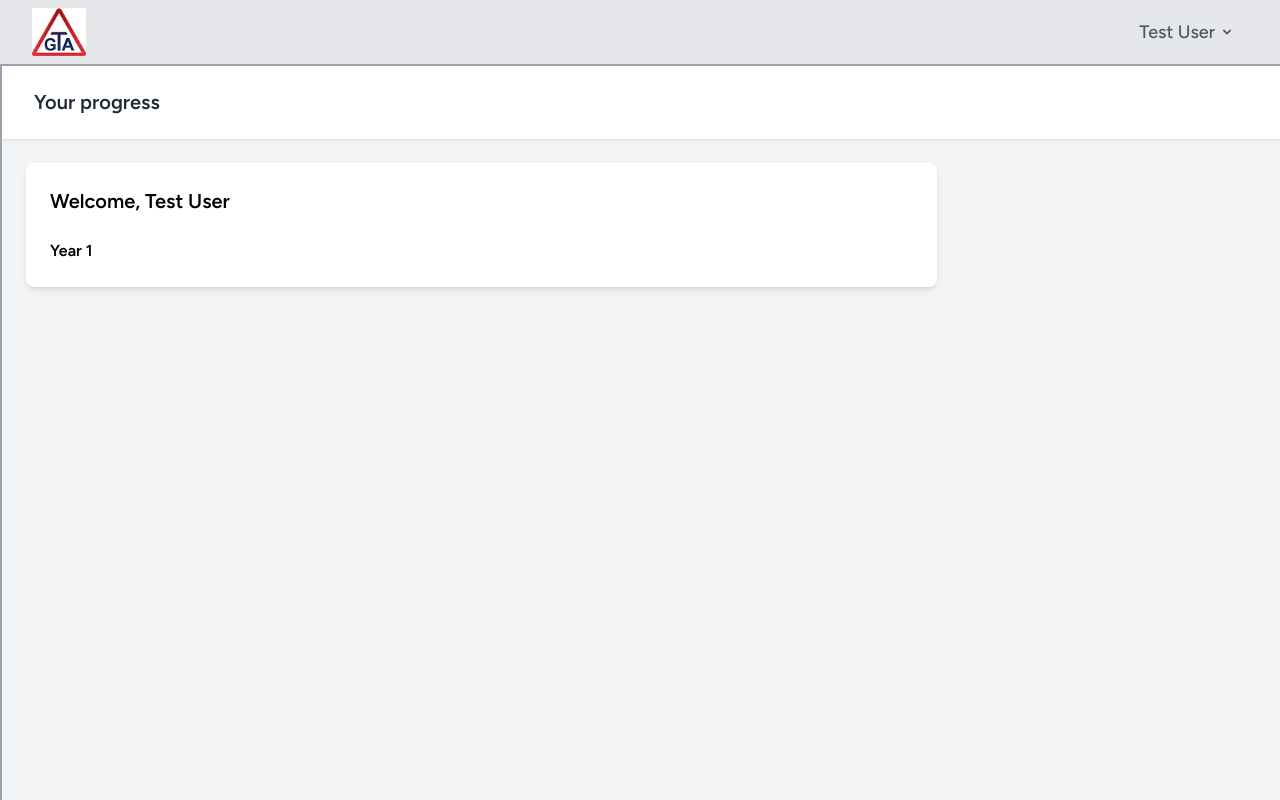
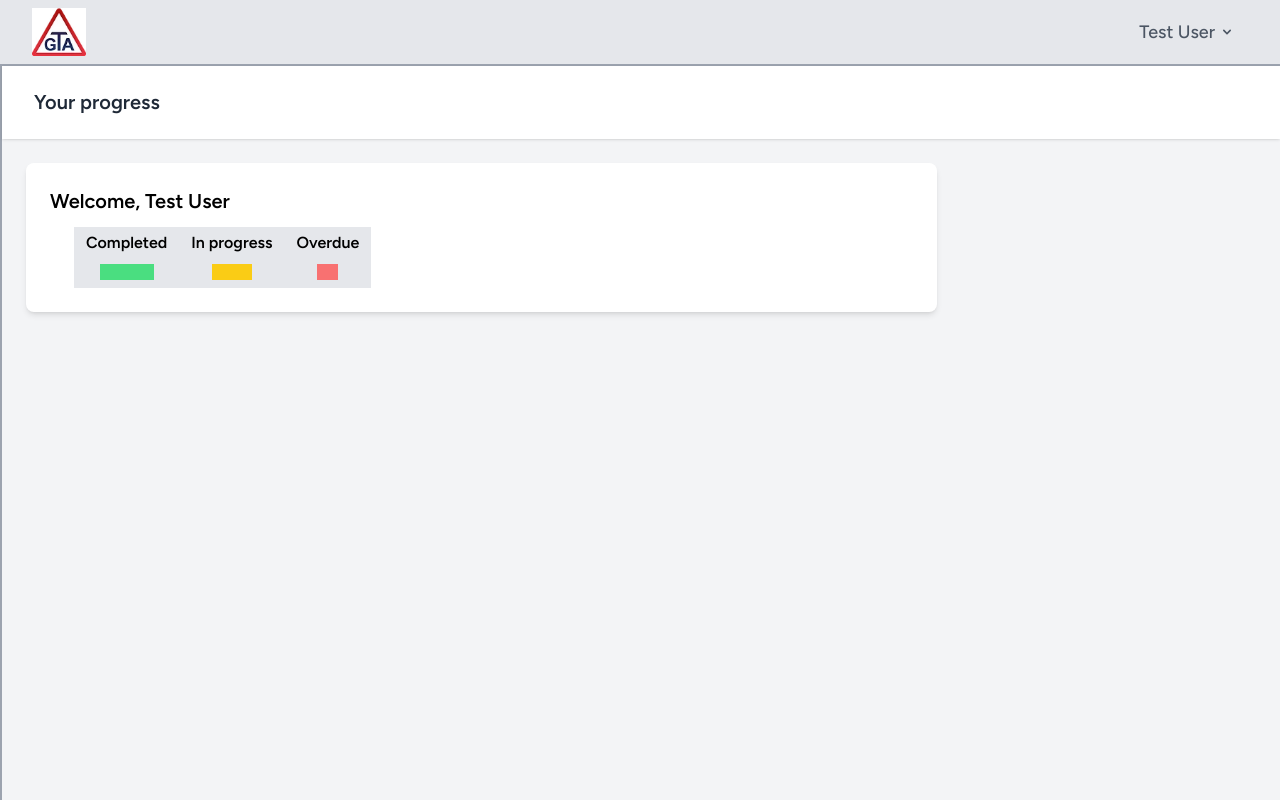
Before and after one commit to MubKhan8889/GTA2, a Laravel app: page /progress in a window 1280 px wide. Run offline with Laravel 12, Linux system fonts and the light colour scheme; a user stored in the database is signed in; data comes from the database, SQL or seed files in the repository; data that the repository does not hold is empty; style sheets or scripts are compiled from the project's sources.

Commit message:
Started work on the individual progress page

```diff
--- a/resources/views/apprentice-progress.blade.php
+++ b/resources/views/apprentice-progress.blade.php
@@ -15,9 +15,21 @@
                     Welcome, {{ Auth::user()->name ?? 'Apprentice' }}
                 </h2>
 
-                <div class="font-semibold mt-6">
-                    <h3>Year 1</h3>
-                </div>
+                <!-- Overall duties progress -->
+                <table class="ml-6 mt-3 bg-gray-200">
+                    <tr>
+                        <th class="px-3 py-1 border-3 border-gray-400">Completed</th>
+                        <th class="px-3 py-1">In progress</th>
+                        <th class="px-3 py-1">Overdue</th>
+                    </tr>
+                    <tr>
+                        <th class="px-3 pt-1"><span class="bg-green-400 inline-block h-4 w-2/3"></span></th>
+                        <th class="px-3 pt-1"><span class="bg-yellow-400 inline-block h-4 w-1/2"></span></th>
+                        <th class="px-3 pt-1"><span class="bg-red-400 inline-block h-4 w-1/3"></span></th>
+                    </tr>
+                </table>
+
+                <!-- Duties info -->
             </div>
         </div>
     </div>
```
Also changed, not shown: resources/views/tutor-dashboard.blade.php (+1 -7 lines).
